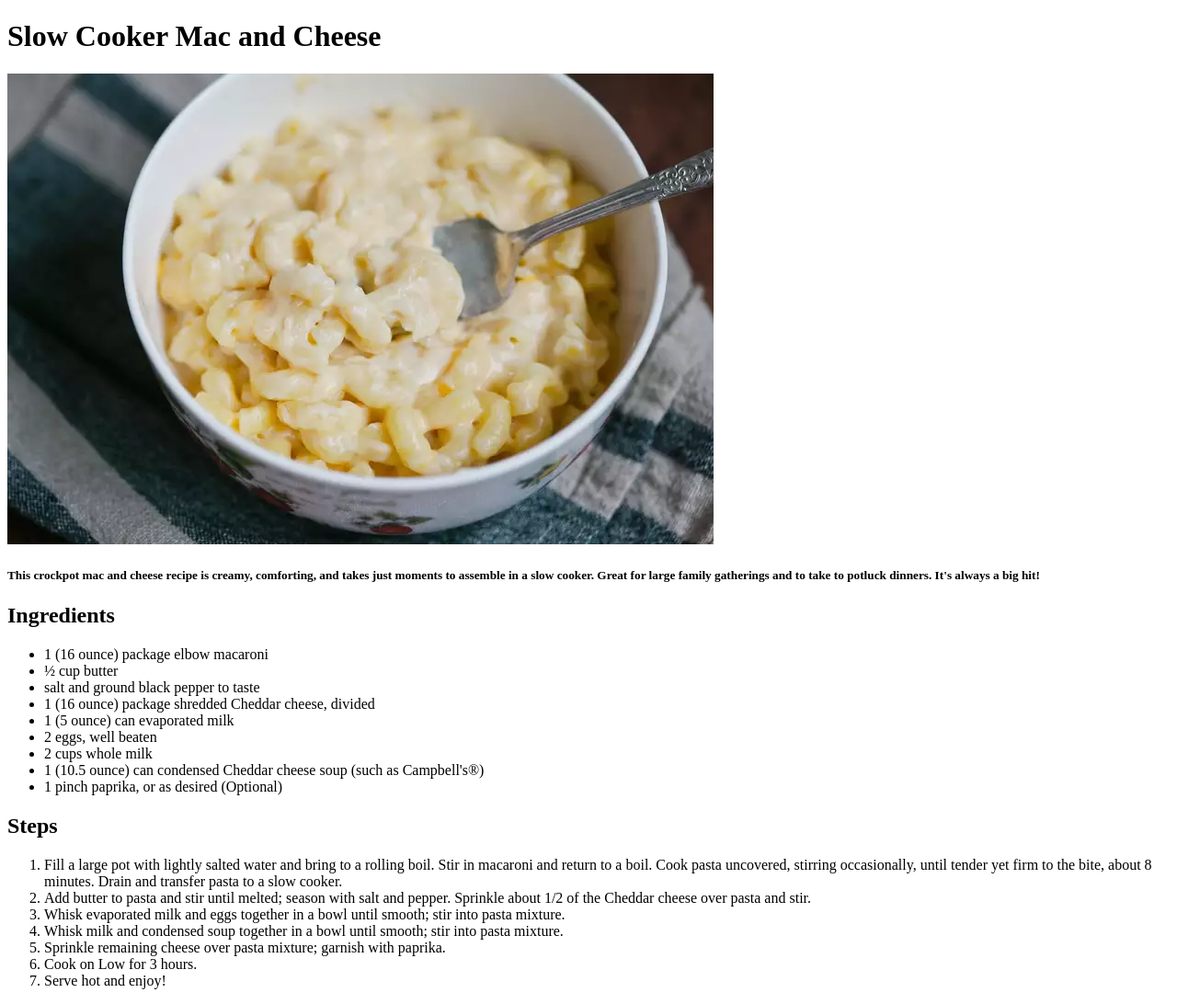
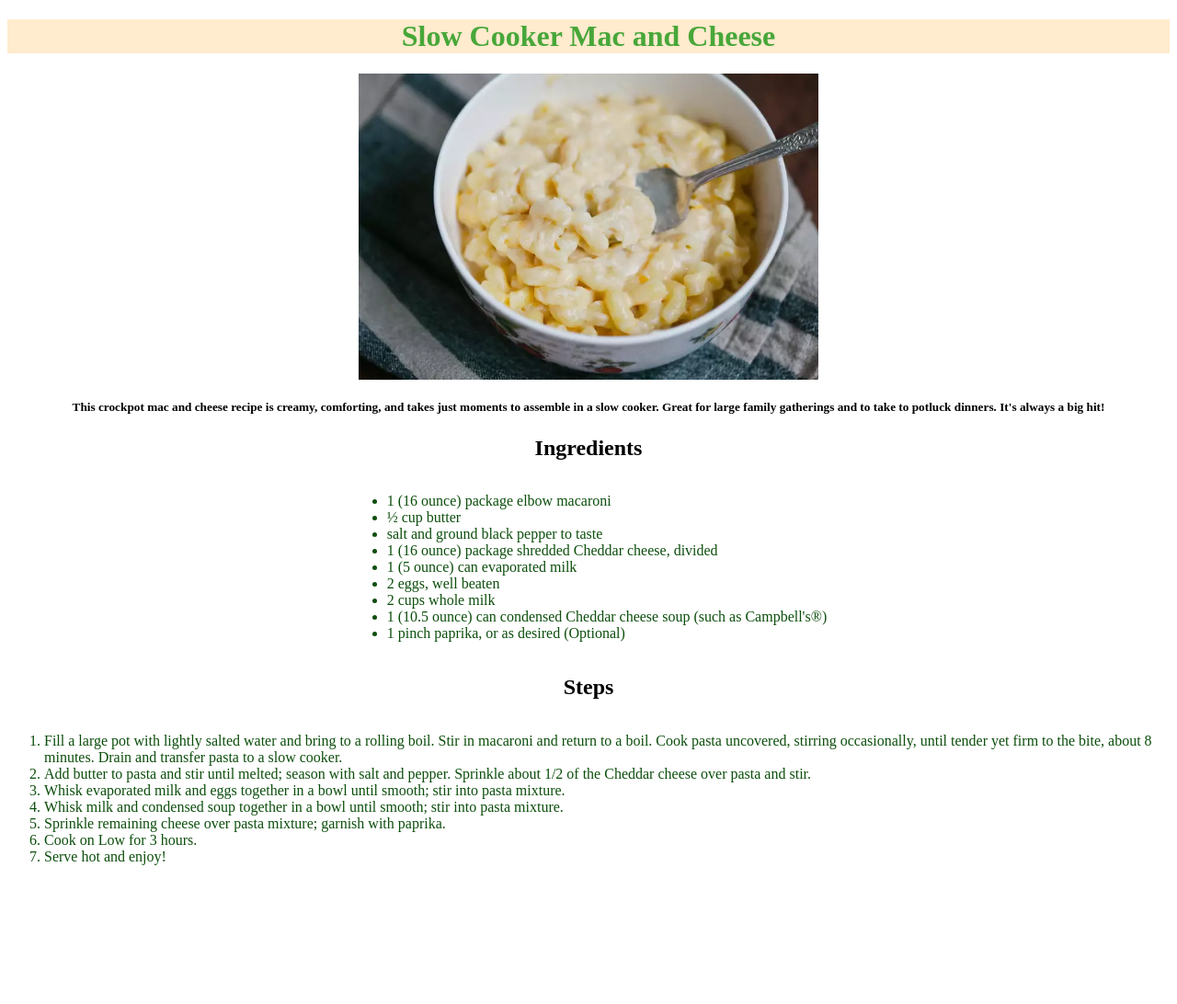
Before and after one commit to isidora33/odin-recipes, a plain HTML site: page recipes/slow-cooker-mac-and-cheese.html in a window 1280 px wide. Shown: the whole page at 92% size. After the commit the page ends 965 px from the top, so only its background shows below. Drawn offline with Linux system fonts and the light colour scheme.

Commit message:
Add some CSS

```diff
--- a/recipes/slow-cooker-mac-and-cheese.html
+++ b/recipes/slow-cooker-mac-and-cheese.html
@@ -2,14 +2,16 @@
 <html lang="en">
 <head>
     <meta charset="UTF-8">
+    <link rel="stylesheet" href="../style.css"/>
     <title>Slow Cooker Mac and Cheese</title>
 </head>
 <body>
     <h1>Slow Cooker Mac and Cheese</h1>
-    <img src="../img/slow-cooker-mac-and-cheese.jpg">
+    <img src="../img/slow-cooker-mac-and-cheese.jpg" class="img big center" alt="Mac and Cheese">
     <h5>This crockpot mac and cheese recipe is creamy, comforting, and takes just moments to assemble in a slow cooker. Great for large family gatherings and to take to potluck dinners. It's always a big hit!</h5>
     <h2>Ingredients</h2>
-    <ul>
+    <div class="list">
+        <ul class="link">
             <li>1 (16 ounce) package elbow macaroni</li>
             <li>½ cup butter</li>
             <li>salt and ground black pepper to taste</li>
@@ -20,8 +22,10 @@
             <li>1 (10.5 ounce) can condensed Cheddar cheese soup (such as Campbell's®) </li>
             <li>1 pinch paprika, or as desired (Optional)</li>
         </ul>
+    </div>
     <h2>Steps</h2>
-    <ol>
+    <div class="list">
+        <ol class="link">
             <li>Fill a large pot with lightly salted water and bring to a rolling boil. Stir in macaroni and return to a boil. Cook pasta uncovered, stirring occasionally, until tender yet firm to the bite, about 8 minutes. Drain and transfer pasta to a slow cooker.</li>
             <li>Add butter to pasta and stir until melted; season with salt and pepper. Sprinkle about 1/2 of the Cheddar cheese over pasta and stir.</li>
             <li>Whisk evaporated milk and eggs together in a bowl until smooth; stir into pasta mixture.</li>
@@ -30,6 +34,7 @@
             <li>Cook on Low for 3 hours.</li>
             <li>Serve hot and enjoy!</li>
         </ol>
+    </div>
 
 </body>
 </html>
--- /dev/null
+++ b/style.css
@@ -0,0 +1,59 @@
+h1 {
+
+    text-align: center;
+    background-color: blanchedalmond;
+    color: rgba(2, 141, 2, 0.726);
+    font-family: 'Times New Roman', serif;
+
+}
+
+div.list{
+
+    text-align: center;
+    color: rgb(12, 78, 12);
+    font-family: 'Times New Roman', serif;
+}
+
+ul.link {
+    display: inline-block;
+    text-align: left;
+    font-family: 'Times New Roman', serif;
+  }
+
+ol.link {
+
+    display: inline-block;
+    text-align: left;
+    font-family: 'Times New Roman', serif;
+}
+
+img.img.small{
+
+    height: auto;
+    width: 350px;
+
+}
+
+img.img.big{
+
+    height: auto;
+    width: 500px;
+
+}
+
+img.img.small.center,
+img.img.big.center{
+
+    display: block;
+    margin-left: auto;
+    margin-right: auto;
+
+}
+
+h5,
+h2
+{
+
+    text-align: center;
+    font-family: 'Times New Roman', serif;
+}
```
Also changed, not shown: index.html (+6 -2 lines), recipes/fontina-rolled-chicken.html (+8 -3 lines), recipes/serbian-stuffed-cabbage-sarma.html (+8 -2 lines), img/siamese-cat.gif (added), 1 other file. Lines whose indentation alone changed are shown as unchanged.
